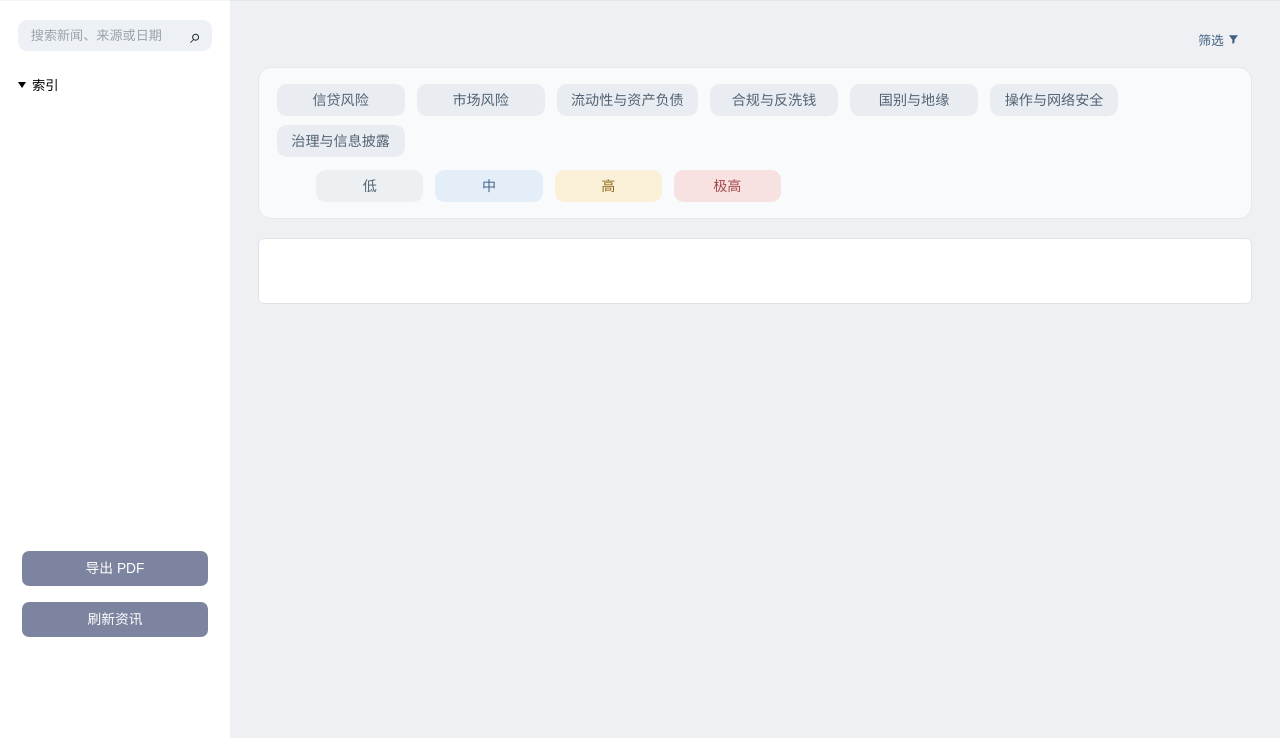
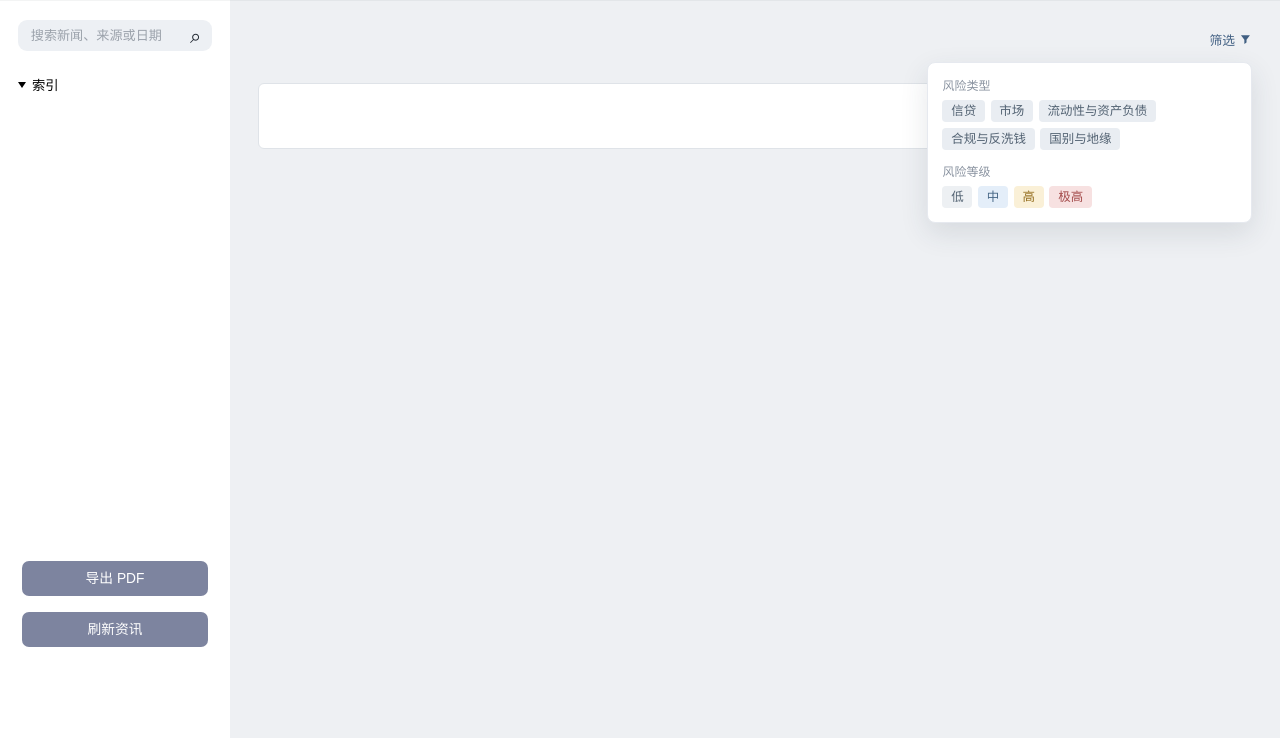
Before and after one commit to schwu06/risk-intel-system, a Python web app: template app/templates/dashboard.html in a window 1280 px wide, after a click on "筛选". Shown: the part 62-800 px from the top of the page. Run offline with Jinja, Linux system fonts and the light colour scheme; the template is opened without the code that fills it, so the values that code supplies are empty; some libraries are stand-ins or nearby versions.

Commit message:
统一新闻筛选与侧栏样式，并将风险类型收窄为五类。
Co-authored-by: Cursor <cursoragent@cursor.com>

```diff
--- a/app/api/routes.py
+++ b/app/api/routes.py
@@ -255,7 +255,7 @@ def pipeline_job_status(job_id: str):
 
 @router.get("/pipeline/running")
 def pipeline_running_job(
-    window_hours: int | None = Query(None, ge=1, le=168),
+    window_hours: int | None = Query(None, ge=1, le=8760),
     entity_id: int | None = Query(None),
     module_codes: str | None = Query(None, description="逗号分隔模块，如 B,C,D"),
 ):
@@ -275,7 +275,7 @@ def pipeline_running_job(
 
 @router.get("/pipeline/last-refresh")
 def pipeline_last_refresh(
-    window_hours: int = Query(NEWS_WINDOW_HOURS_24, ge=1, le=168),
+    window_hours: int = Query(NEWS_WINDOW_HOURS_24, ge=1, le=8760),
     module_codes: str | None = Query("B,C,D", description="逗号分隔模块"),
 ):
     """最近一次新闻采集完成时间（东京），供界面同步刷新文案且不打断操作。"""
--- a/app/schemas.py
+++ b/app/schemas.py
@@ -177,7 +177,7 @@ class PipelineRunRequest(BaseModel):
     # 主体评估页：仅采集/更新指定主体
     entity_id: Optional[int] = None
     # 新闻时效窗：24=近24小时，168=近7×24小时；缺省跟配置 news_window_hours
-    window_hours: Optional[int] = Field(None, ge=1, le=168)
+    window_hours: Optional[int] = Field(None, ge=1, le=8760)
 
 
 class PipelineRunResponse(BaseModel):
--- a/app/services/deepseek_analyzer.py
+++ b/app/services/deepseek_analyzer.py
@@ -29,7 +29,7 @@ SYSTEM_PROMPT_TEMPLATE = """你是一名企业与市场资讯编辑。根据提
 
 规则：
 1. 全部使用简体中文，但品牌名 Godiva 必须保持英文原名，不得翻译为歌帝梵或其他中文。日文/英文材料必须先理解再写成中文标题与摘要，禁止直接粘贴外文原文作为标题或摘要。
-2. 「风险类别」只能从以下七类中选择：信贷风险、市场风险、流动性与资产负债、合规与反洗钱、国别与地缘、操作与网络安全、治理与信息披露。必须填写一个主类型，最多可增加一个辅类型；格式为“主类型”或“主类型｜辅类型”。主类型必须是银行最直接面对的风险：违约、重组、评级/展望、现金流或减值归信贷；利率、汇率、股债或商品价格波动归市场；融资冻结、存款流失、利差、债券发行受阻或期限错配归流动性与资产负债；制裁、罚单、许可、AML/KYC、出口管制归合规与反洗钱；战争、航道/港口/管道中断、资本管制、国有化归国别与地缘；系统、网络攻击、支付清算或营运中断归操作与网络安全；会计更正、造假嫌疑、披露遗漏、高管异常、非标审计归治理与信息披露。只有价格变动不能归信贷；制裁或监管行动已落地时主类型改为合规与反洗钱；战争或航道消息尚未点名偿债后果时归国别与地缘。
+2. 「风险类别」只能从以下五类中选择：信贷风险、市场风险、流动性与资产负债、合规与反洗钱、国别与地缘。必须填写一个主类型，最多可增加一个辅类型；格式为“主类型”或“主类型｜辅类型”。主类型必须是银行最直接面对的风险：违约、重组、评级/展望、现金流或减值归信贷；利率、汇率、股债或商品价格波动归市场；融资冻结、存款流失、利差、债券发行受阻或期限错配归流动性与资产负债；制裁、罚单、许可、AML/KYC、出口管制归合规与反洗钱；战争、航道/港口/管道中断、资本管制、国有化归国别与地缘。只有价格变动不能归信贷；制裁或监管行动已落地时主类型改为合规与反洗钱；战争或航道消息尚未点名偿债后果时归国别与地缘。
 3. 「风险等级」只能是低、中、高、极高，表示已核验事实是否可能改变授信、交易、融资或合规动作，不是新闻热度。已发生的违约/重组/停牌/挤兑/融资冻结、投机级评级、已生效制裁或吊销许可、战争爆发或关键航道关闭、支付清算中断为极高；负面明确且范围大的盈利预警、负面展望、已宣布未生效制裁、紧张升级或显著波动为高；例行披露变化、符合预期的利率决定、需持续跟踪的人事投资或未改变执行条件的地缘进展为中；例行声明、营销、普通人事或无新事实的重复报道为低。传闻未确认最高高；只有标题或正文未取得最高中；正面或中性且无可执行含义最高低。
 4. 目标是尽量完整覆盖材料中的相关新闻；政策更新、经营披露、市场异动、官方声明、人事与投资等均可纳入，不必非要有“风险/危机/处罚”。
 5. 仅保留「最近 {hours_label}内」或材料中明确标注为最新/刚刚发布的信息；无法判断时效且内容明显陈旧的不要输出。
--- a/app/services/news_risk_tags.py
+++ b/app/services/news_risk_tags.py
@@ -11,8 +11,6 @@ RISK_TYPES = (
     "流动性与资产负债",
     "合规与反洗钱",
     "国别与地缘",
-    "操作与网络安全",
-    "治理与信息披露",
 )
 
 _KEYWORDS = {
@@ -21,11 +19,9 @@ _KEYWORDS = {
     "流动性与资产负债": ("融资冻结", "流动性", "挤兑", "存款流失", "利差", "再融资", "债发", "期限错配", "融资成本"),
     "合规与反洗钱": ("制裁", "罚单", "罚款", "吊销", "许可", "反洗钱", "aml", "kyc", "出口管制", "监管整改", "制裁名单"),
     "国别与地缘": ("战争", "冲突", "航道", "港口", "管道", "能源供应中断", "资本管制", "国有化", "政权"),
-    "操作与网络安全": ("网络攻击", "黑客", "系统故障", "支付清算", "结算中断", "服务中断", "营运停摆", "数据泄露"),
-    "治理与信息披露": ("会计更正", "造假", "重大遗漏", "信息披露", "审计", "高管辞任", "董事辞任", "财务更正"),
 }
 
-_PRIORITY = ("合规与反洗钱", "信贷风险", "流动性与资产负债", "操作与网络安全", "治理与信息披露", "国别与地缘", "市场风险")
+_PRIORITY = ("合规与反洗钱", "信贷风险", "流动性与资产负债", "国别与地缘", "市场风险")
 _POSITIVE_OR_ROUTINE = ("合作", "活动", "营销", "获奖", "任命", "推出", "增长", "上调", "利润增长", "例行声明")
 _RUMOUR = ("传闻", "据悉", "消息人士", "未经证实", "或将", "可能", "拟")
 _EXTREME = ("违约已", "已违约", "重组已", "已重组", "停牌", "挤兑", "融资冻结", "制裁生效", "吊销许可", "航道关闭", "支付清算中断")
--- a/app/static/css/dashboard.css
+++ b/app/static/css/dashboard.css
@@ -1346,7 +1346,7 @@ body.daily-news-ui .app-main {
 .daily-index-list {
   display: flex;
   flex-direction: column;
-  gap: 7.5px;
+  gap: 2.5px;
   margin-left: 0;
   padding-left: 0;
   border-left: none;
@@ -1396,7 +1396,7 @@ body.daily-news-ui .app-main {
   bottom: 0;
   width: var(--daily-sidebar-footer-width, 230px);
   margin: 0;
-  padding: 1rem 22px 101px;
+  padding: 1rem 22px 91px;
   border-top: none;
   background: #ffffff;
   box-shadow: none;
@@ -1540,11 +1540,17 @@ body.daily-news-ui .day-tab.active {
   align-items: baseline;
   justify-content: space-between;
   gap: 1rem;
-  padding: 0.1rem 0.7rem 0.85rem;
+  padding: 0.1rem 0 0.85rem;
 }
 
 .daily-page-caption > span { color: #161616; font-size: 13pt; font-weight: 700; }
-.daily-page-caption-actions { display: flex; align-items: center; gap: 0.8rem; }
+.daily-page-caption-actions {
+  position: relative;
+  display: flex;
+  align-items: center;
+  gap: 0.8rem;
+  overflow: visible;
+}
 .news-filter-toggle {
   display: inline-flex;
   align-items: center;
@@ -1566,6 +1572,77 @@ body.daily-news-ui .day-tab.active {
   flex-shrink: 0;
 }
 
+.news-filter-panel {
+  position: absolute;
+  top: calc(100% + 8px);
+  right: 0;
+  z-index: 50;
+  box-sizing: border-box;
+  width: 325px;
+  height: auto;
+  margin: 0;
+  padding: 0.85rem 0.9rem;
+  border: 1px solid #e6e9ef;
+  border-radius: 8px;
+  background: #fff;
+  box-shadow: 0 10px 28px rgba(45, 55, 72, 0.12);
+}
+.news-filter-panel[hidden] { display: none; }
+
+.news-filter-cols {
+  display: flex;
+  flex-direction: column;
+  gap: 0.75rem;
+  align-items: stretch;
+}
+
+.news-filter-col-title {
+  margin: 0 0 0.45rem;
+  color: #8a93a0;
+  font-size: 0.75rem;
+  font-weight: 600;
+}
+
+.news-filter-panel .news-risk-filters,
+.news-filter-panel .news-level-filters {
+  display: flex;
+  flex-direction: row;
+  flex-wrap: wrap;
+  align-items: flex-start;
+  justify-content: flex-start;
+  gap: 0.35rem;
+  width: 100%;
+}
+
+.news-filter-panel .news-risk-filter,
+.news-filter-panel .news-level-filter {
+  display: inline-flex;
+  align-items: center;
+  gap: 0.22rem;
+  min-width: 0;
+  width: auto;
+  padding: 0.18rem 0.55rem;
+  border-radius: 4px;
+  font-size: 0.78rem;
+  line-height: 1.3;
+  text-align: center;
+  white-space: nowrap;
+}
+
+.news-filter-panel .news-risk-filter.active::after,
+.news-filter-panel .news-level-filter.active::after {
+  content: "×";
+  font-size: 0.85em;
+  line-height: 1;
+  opacity: 0.72;
+}
+
+.news-filter-panel .timeline-category-filters {
+  margin: 0.75rem 0 0;
+  padding-top: 0.7rem;
+  border-top: 1px solid #edf0f3;
+}
+
 body.daily-news-ui .module-panel {
   margin: 0 0 1.55rem;
   padding: 0;
@@ -1693,30 +1768,11 @@ body.daily-news-ui .module-status { padding: 1.1rem 1.3rem; border-radius: 12px;
 .timeline-category-filter:hover { color: #3f5067; background: #f4f6f9; }
 .timeline-category-filter.active { border-color: #8796ac; background: #eaf0f6; color: #405b78; font-weight: 400; }
 
-.news-filter-panel {
-  display: grid;
-  justify-items: start;
-  gap: 0.8rem;
-  margin: 0 0 1.15rem;
-  padding: 1rem 1.1rem;
-  border: 1px solid #e3e8ed;
-  border-radius: 0.8rem;
-  background: #f8fafc;
-}
-
-.news-filter-panel[hidden] { display: none; }
-.news-filter-panel .timeline-category-filters { margin: 0; }
-
 .news-risk-filters,
 .news-level-filters {
   display: flex;
   flex-wrap: wrap;
   gap: 0.55rem 0.75rem;
-}
-
-.news-level-filters {
-  justify-content: center;
-  width: min(100%, 34rem);
 }
 
 .news-risk-filter,
--- a/app/static/js/entity_assessment.js
+++ b/app/static/js/entity_assessment.js
@@ -10,7 +10,7 @@
     if (!exportBtn) return;
     exportBtn.disabled = !!on || !window.ENTITY_ID;
     exportBtn.classList.toggle("is-loading", !!on);
-    exportBtn.textContent = on ? "正在生成…" : "导出公开信息简报";
+    exportBtn.textContent = on ? "正在生成…" : "导出 PDF";
   }
 
   function showExportMsg(text, isError) {
--- a/app/static/js/news_risk_filters.js
+++ b/app/static/js/news_risk_filters.js
@@ -28,12 +28,32 @@
     } catch (e) { /* ignore */ }
   }
 
+  function reorderGroup(buttons, isActive) {
+    if (!buttons.length) return;
+    var parent = buttons[0].parentNode;
+    var selected = [];
+    var rest = [];
+    buttons.forEach(function (button) {
+      if (isActive(button)) selected.push(button);
+      else rest.push(button);
+    });
+    selected.concat(rest).forEach(function (button) {
+      parent.appendChild(button);
+    });
+  }
+
   function syncButtons() {
     riskButtons.forEach(function (button) {
       button.classList.toggle("active", activeRiskTypes.has(button.getAttribute("data-news-risk")));
     });
     levelButtons.forEach(function (button) {
       button.classList.toggle("active", activeLevels.has(button.getAttribute("data-news-level")));
+    });
+    reorderGroup(riskButtons, function (button) {
+      return activeRiskTypes.has(button.getAttribute("data-news-risk"));
+    });
+    reorderGroup(levelButtons, function (button) {
+      return activeLevels.has(button.getAttribute("data-news-level"));
     });
   }
 
--- a/app/templates/base.html
+++ b/app/templates/base.html
@@ -7,11 +7,11 @@
   <link rel="preconnect" href="https://fonts.googleapis.com" />
   <link rel="preconnect" href="https://fonts.gstatic.com" crossorigin />
   <link href="https://fonts.googleapis.com/css2?family=Abril+Fatface&display=swap" rel="stylesheet" />
-  <link rel="stylesheet" href="/static/css/dashboard.css?v=20260820-17" />
+  <link rel="stylesheet" href="/static/css/dashboard.css?v=20260820-50" />
   <script src="https://cdn.jsdelivr.net/npm/echarts@5.5.1/dist/echarts.min.js"></script>
   {% block head_extra %}{% endblock %}
 </head>
-<body class="{% if active_page in ('daily_news', 'news_7x24') %}daily-news-ui{% endif %}">
+<body class="{% block body_class %}{% if active_page in ('daily_news', 'news_7x24') %}daily-news-ui{% elif active_page == 'entity_assessment' %}entity-assessment-ui{% endif %}{% endblock %}">
   <header class="top-bar">
     <div class="brand">
       <span class="brand-title">RiskIntel</span>
--- a/app/templates/dashboard.html
+++ b/app/templates/dashboard.html
@@ -59,24 +59,28 @@
             <path fill="currentColor" d="M1.4 2h13.2L9.6 8.5v4.15L6.4 14.8V8.5z"/>
           </svg>
         </button>
-      </div>
-    </div>
         <div class="news-filter-panel" id="news-filter-panel" hidden>
+          <div class="news-filter-cols">
+            <section class="news-filter-col">
+              <h3 class="news-filter-col-title">风险类型</h3>
               <nav class="news-risk-filters" aria-label="风险类型筛选">
-      <button type="button" class="news-risk-filter" data-news-risk="信贷风险">信贷风险</button>
-      <button type="button" class="news-risk-filter" data-news-risk="市场风险">市场风险</button>
+                <button type="button" class="news-risk-filter" data-news-risk="信贷风险">信贷</button>
+                <button type="button" class="news-risk-filter" data-news-risk="市场风险">市场</button>
                 <button type="button" class="news-risk-filter" data-news-risk="流动性与资产负债">流动性与资产负债</button>
                 <button type="button" class="news-risk-filter" data-news-risk="合规与反洗钱">合规与反洗钱</button>
                 <button type="button" class="news-risk-filter" data-news-risk="国别与地缘">国别与地缘</button>
-      <button type="button" class="news-risk-filter" data-news-risk="操作与网络安全">操作与网络安全</button>
-      <button type="button" class="news-risk-filter" data-news-risk="治理与信息披露">治理与信息披露</button>
               </nav>
+            </section>
+            <section class="news-filter-col">
+              <h3 class="news-filter-col-title">风险等级</h3>
               <nav class="news-level-filters" aria-label="风险等级筛选">
                 <button type="button" class="news-level-filter level-low" data-news-level="低">低</button>
                 <button type="button" class="news-level-filter level-medium" data-news-level="中">中</button>
                 <button type="button" class="news-level-filter level-high" data-news-level="高">高</button>
                 <button type="button" class="news-level-filter level-extreme" data-news-level="极高">极高</button>
               </nav>
+            </section>
+          </div>
           {% if active_page == 'news_7x24' %}
           <nav class="timeline-category-filters" aria-label="资讯栏目筛选">
             <button type="button" class="timeline-category-filter active" data-timeline-module="all">全部栏目</button>
@@ -210,19 +218,20 @@
     var toggle = document.getElementById("news-filter-toggle");
     var panel = document.getElementById("news-filter-panel");
     if (toggle && panel) {
-      var panelKey = "riskintel:news-filter-panel:v1:" + window.location.pathname;
-      try {
-        var savedOpen = window.localStorage.getItem(panelKey) === "open";
-        panel.hidden = !savedOpen;
-        toggle.setAttribute("aria-expanded", String(savedOpen));
-        toggle.classList.toggle("active", savedOpen);
-      } catch (e) { /* ignore */ }
-      toggle.addEventListener("click", function () {
-        var willOpen = panel.hidden;
-        panel.hidden = !willOpen;
-        toggle.setAttribute("aria-expanded", String(willOpen));
-        toggle.classList.toggle("active", willOpen);
-        try { window.localStorage.setItem(panelKey, willOpen ? "open" : "closed"); } catch (e) { /* ignore */ }
+      function setOpen(open) {
+        panel.hidden = !open;
+        toggle.setAttribute("aria-expanded", String(open));
+        toggle.classList.toggle("active", open);
+      }
+      toggle.addEventListener("click", function (ev) {
+        ev.stopPropagation();
+        setOpen(panel.hidden);
+      });
+      panel.addEventListener("click", function (ev) {
+        ev.stopPropagation();
+      });
+      document.addEventListener("click", function () {
+        if (!panel.hidden) setOpen(false);
       });
     }
   }());
```
Also changed, not shown: other parts of app/static/css/dashboard.css (+100 -55 lines), other parts of app/templates/dashboard.html (+15 -11 lines), app/templates/entity_assessment.html (+8 -16 lines). Lines whose indentation alone changed are shown as unchanged.
